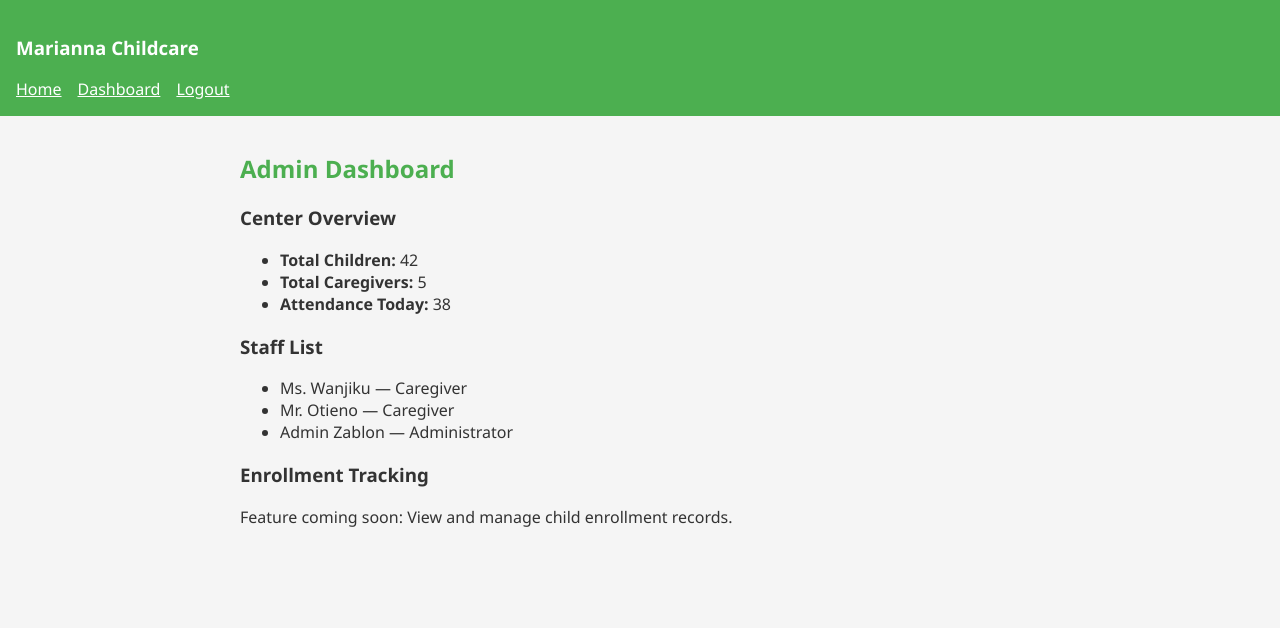
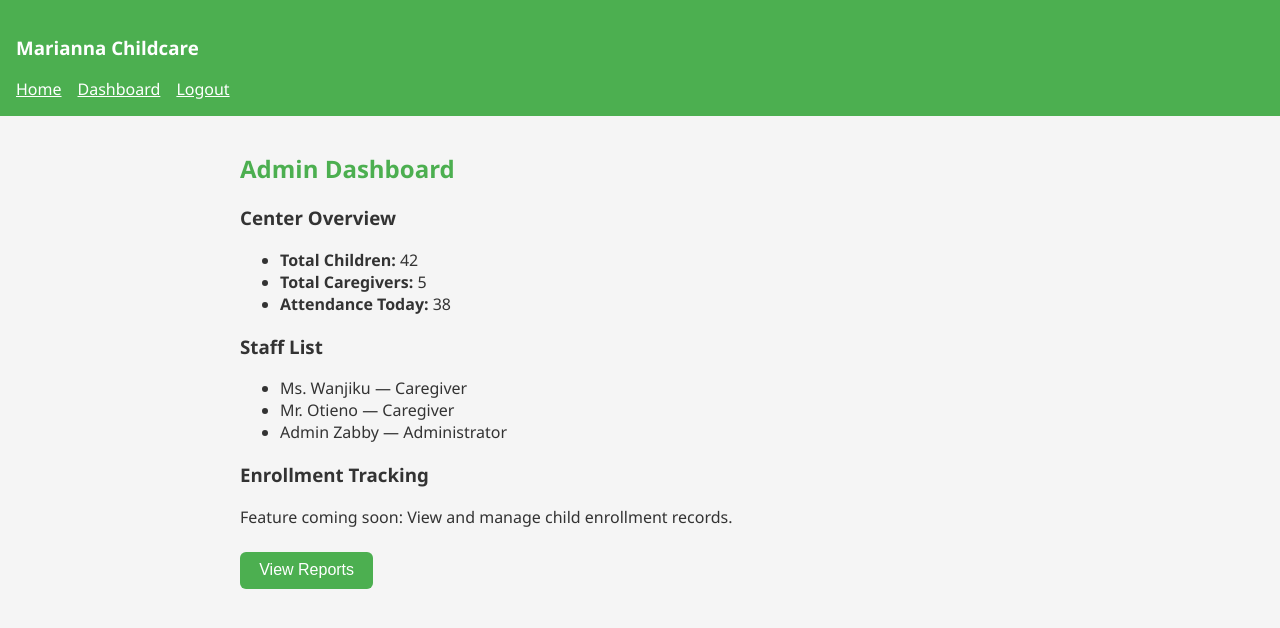
Before and after one commit to Zambagarrah/Childcare_System, a React (Vite) app: page /admin-dashboard in a window 1280 px wide. Shown: the top 628 px of the page. Built offline with nearby package versions, Linux system fonts and the light colour scheme.

Commit message:
feat: Add Reports link to AdminDashboard

```diff
--- a/src/components/Dashboard/AdminDashboard.jsx
+++ b/src/components/Dashboard/AdminDashboard.jsx
@@ -9,7 +9,7 @@ const stats = {
 const staffList = [
   { name: 'Ms. Wanjiku', role: 'Caregiver' },
   { name: 'Mr. Otieno', role: 'Caregiver' },
-  { name: 'Admin Zablon', role: 'Administrator' },
+  { name: 'Admin Zabby', role: 'Administrator' },
 ];
 
 export default function AdminDashboard() {
@@ -41,6 +41,9 @@ export default function AdminDashboard() {
           <h3>Enrollment Tracking</h3>
           <p>Feature coming soon: View and manage child enrollment records.</p>
         </section>
+        <a href="/reports">
+          <button>View Reports</button>
+        </a>
       </main>
     </>
   );
```
